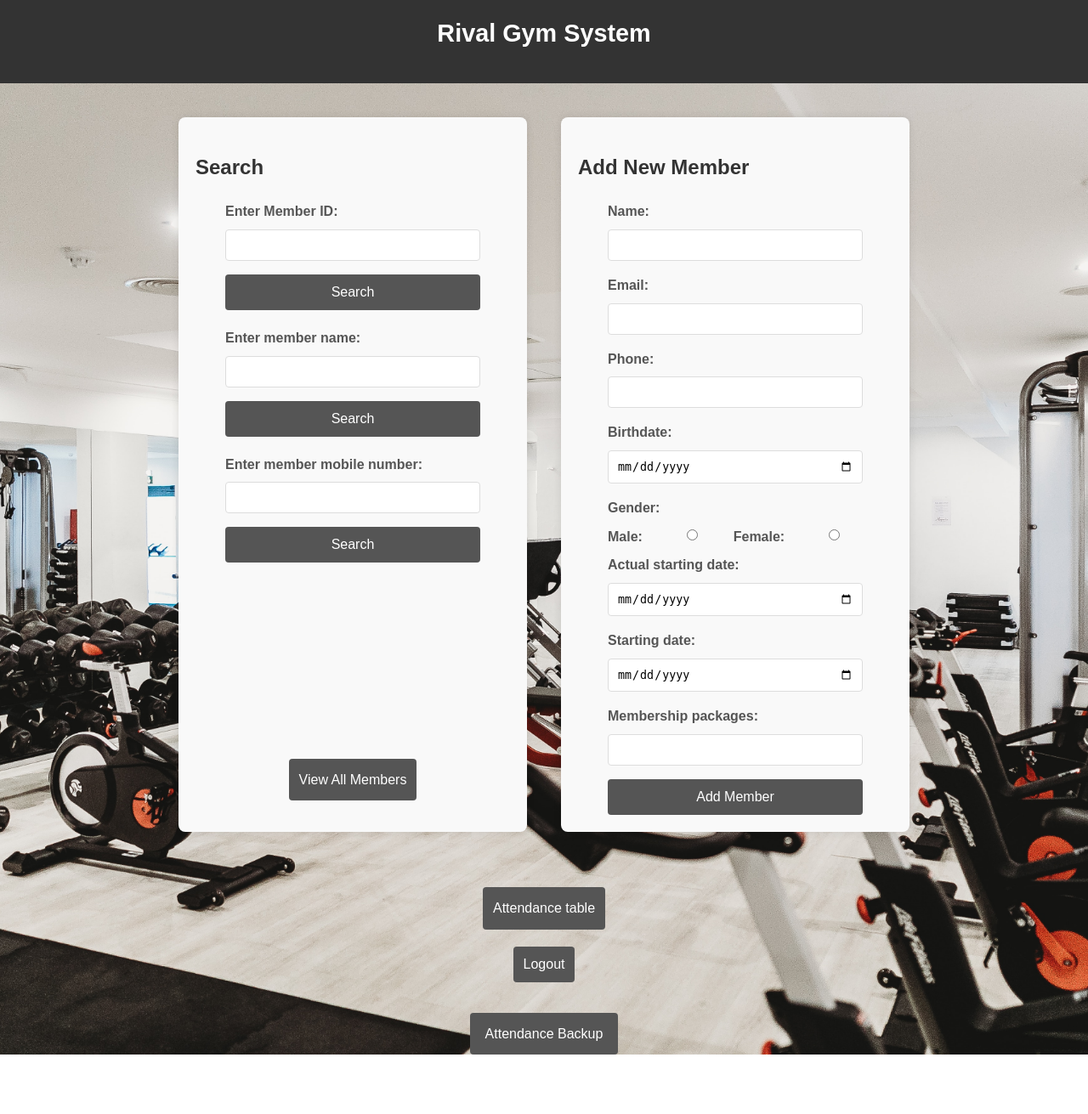
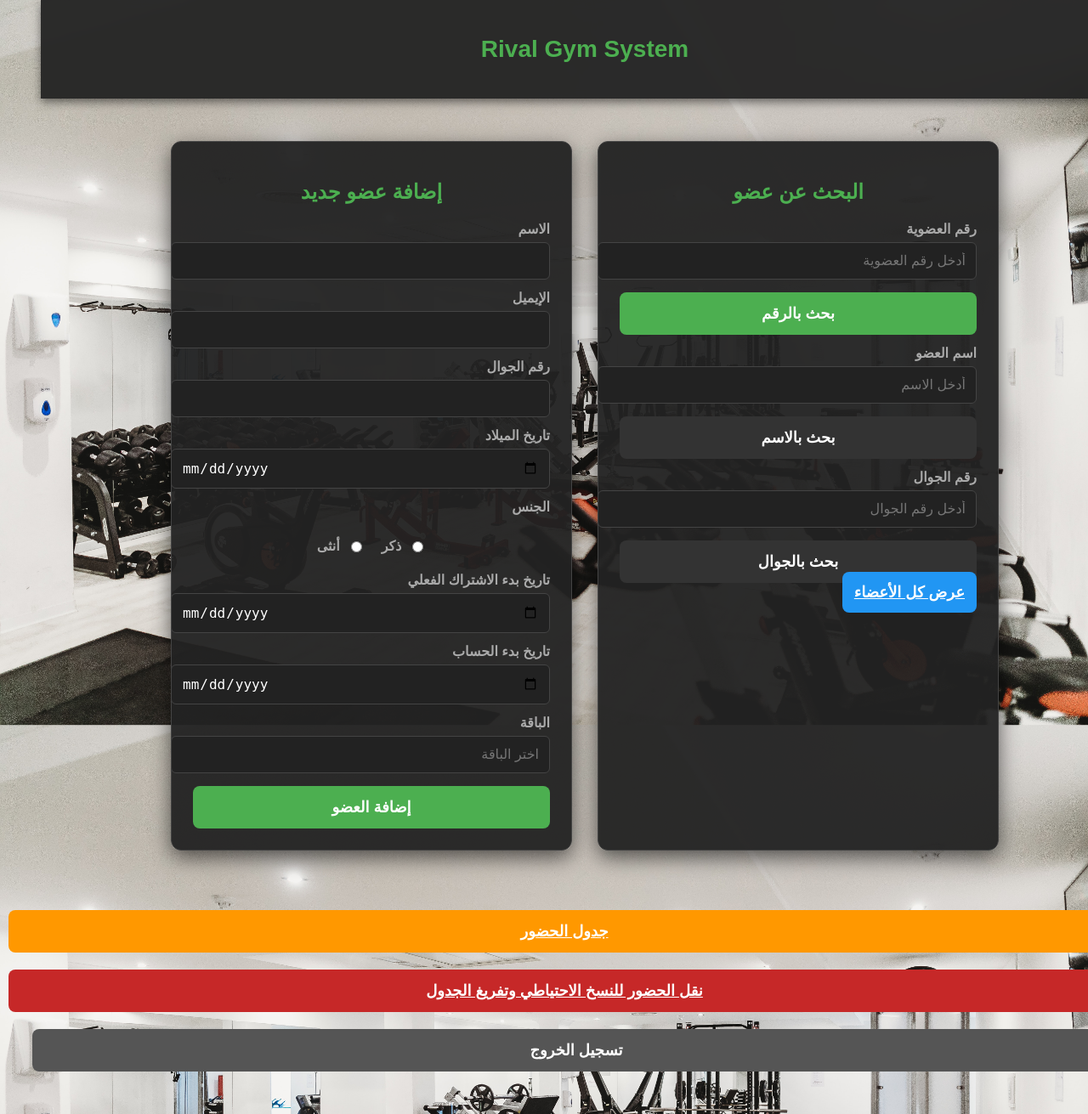
Before and after one commit to aAhmedbiram/system, a Flask app: page / in a window 1280 px wide; the page is wider, and only the part inside the window is pictured. Shown: that part at 85% size. Before the commit the page ends 1241 px from the top of that part, so only its background shows below. Run offline with Flask 3, Linux system fonts and the light colour scheme; data that the repository does not hold is empty; some libraries are stand-ins or nearby versions.

Commit message:
edit index

```diff
--- a/system_app/templates/index.html
+++ b/system_app/templates/index.html
@@ -1,224 +1,185 @@
 <!DOCTYPE html>
-<html lang="en">
+<html lang="ar" dir="rtl">
 <head>
     <meta charset="UTF-8">
     <meta name="viewport" content="width=device-width, initial-scale=1.0">
     <title>Rival Gym System</title>
     <style>
-        /* Reset styles */
-        h1, h2, p, form, label, button {
+        body {
+            font-family: 'Arial', sans-serif;
             margin: 0;
             padding: 0;
-            border: 0;
-            box-sizing: border-box;
-        }
-        body {
+            background: #111;
+            color: #fff;
+            min-height: 100vh;
             background-image: url("/static/signup.jpg");
             background-size: cover;
             background-position: center;
-            background-repeat: no-repeat;
-            font-family: 'Arial', sans-serif;
-            margin: 0;
-            padding: 0;
-            line-height: 1.6;
-            display: flex;
-            flex-direction: column;
-            align-items: center;
+            background-attachment: fixed;
         }
+
         header {
-            background-color: #333;
-            color: #fff;
-            padding: 1em;
+            background-color: rgba(34, 34, 34, 0.95);
+            color: #4caf50;
+            padding: 1.5em;
             text-align: center;
-            width: 100%;
+            font-size: 28px;
+            font-weight: bold;
+            box-shadow: 0 4px 10px rgba(0,0,0,0.5);
+            backdrop-filter: blur(5px);
         }
-        h1 {
-            color: white;
-            margin-bottom: 10px;
-            font-size: 1.8em;
-        }
-        h2, h3 {
-            color: #333;
-            margin-top: 20px;
-        }
-        .main-content {
+
+        .container {
+            max-width: 1100px;
+            margin: 30px auto;
+            padding: 20px;
             display: flex;
             flex-wrap: wrap;
-            justify-content: space-between;
-            max-width: 900px;
+            gap: 30px;
+            justify-content: center;
+        }
+
+        .card {
+            background: rgba(34, 34, 34, 0.95);
+            border-radius: 12px;
+            padding: 25px;
+            width: 420px;
+            box-shadow: 0 8px 25px rgba(0, 0, 0, 0.6);
+            border: 1px solid #444;
+            transition: transform 0.3s, box-shadow 0.3s;
+        }
+
+        .card:hover {
+            transform: translateY(-8px);
+            box-shadow: 0 15px 35px rgba(76, 175, 80, 0.3);
+        }
+
+        h2 {
+            color: #4caf50;
+            margin-bottom: 20px;
+            text-align: center;
+            font-size: 24px;
+        }
+
+        label {
+            display: block;
+            margin: 12px 0 6px;
+            color: #aaa;
+            font-weight: bold;
+        }
+
+        input, select, datalist {
             width: 100%;
-            padding: 20px;
+            padding: 12px;
+            background: #222;
+            border: 1px solid #444;
+            border-radius: 6px;
+            color: white;
+            font-size: 16px;
         }
-        section {
-            width: 45%;
-            margin: 20px;
+
+        input:focus {
+            outline: none;
+            border-color: #4caf50;
+            box-shadow: 0 0 8px rgba(76, 175, 80, 0.5);
         }
-        form {
-            margin-top: 20px;
-            max-width: 300px;
-            margin-left: auto;
-            margin-right: auto;
+
+        button, .btn {
+            width: 100%;
+            padding: 14px;
+            margin-top: 15px;
+            background: #4caf50;
+            color: white;
+            border: none;
+            border-radius: 8px;
+            font-size: 18px;
+            font-weight: bold;
+            cursor: pointer;
+            transition: all 0.3s;
+        }
+
+        button:hover, .btn:hover {
+            background: #66d66a;
+            transform: scale(1.03);
+        }
+
+        .btn-secondary {
+            background: #333;
+        }
+
+        .btn-secondary:hover {
+            background: #555;
+        }
+
+        .btn-danger {
+            background: #c62828;
+        }
+
+        .btn-danger:hover {
+            background: #e53935;
+        }
+
+        .btn-logout {
+            background: #555;
+        }
+
+        .btn-logout:hover {
+            background: #777;
+        }
+
+        .gender-group {
             display: flex;
-            flex-direction: column;
+            gap: 20px;
+            justify-content: center;
+            margin: 15px 0;
         }
-        label {
-            margin-bottom: 8px;
-            font-weight: bold;
-            color: #555;
-        }
-        button {
-            background-color: #555;
-            color: #fff;
-            padding: 12px;
-            border: none;
-            cursor: pointer;
-            text-decoration: none;
-            font-size: 16px;
-            border-radius: 4px;
-            transition: background-color 0.3s;
-        }
-        button:hover {
-            background-color: #000;
-        }
-        .all-members-btn {
-            background-color: #555;
-            color: #fff;
-            padding: 12px;
-            border: none;
-            cursor: pointer;
-            text-decoration: none;
-            font-size: 16px;
-            border-radius: 4px;
-            display: inline-block;
-            transition: background-color 0.3s;
-        }
-        .all-members-btn:hover {
-            background-color: #000;
-        }
-        .logo {
-            margin: 20px auto;
-            max-width: 100%;
-            height: auto;
-            display: block;
-        }
-        .center-box {
-            text-align: center;
-            width: 100%;
-        }
-        .add-new-member-section,
-        .search-section {
-            flex: 1;
-            max-width: 400px;
-            margin: 20px;
-            padding: 20px;
-            background-color: #f9f9f9;
-            border-radius: 8px;
-            box-shadow: 0 0 10px rgba(0, 0, 0, 0.1);
-        }
-        h2 {
-            color: #333;
-            margin-bottom: 20px;
-        }
-        .search-id-form,
-        .search-name-form,
-        .add-new-member-form {
-            display: flex;
-            flex-direction: column;
-        }
-        input {
-            width: 100%;
-            padding: 10px;
-            margin-bottom: 16px;
-            border: 1px solid #ddd;
-            border-radius: 4px;
-            box-sizing: border-box;
-        }
-        .search-member-id-button,
-        .search-member-name-button,
-        .add-new-member-button,
-        .search-member-phone-button,
-        .logout,
-        .attendance-btn {
-            background-color: #555;
-            color: #fff;
-            padding: 12px;
-            border: none;
-            border-radius: 4px;
-            cursor: pointer;
-            text-decoration: none;
-            transition: background-color 0.3s;
-        }
-        .search-member-id-button:hover,
-        .search-member-name-button:hover,
-        .add-new-member-button:hover,
-        .search-member-phone-button:hover,
-        .logout:hover,
-        .attendance-btn:hover {
-            background-color: #000;
-        }
-        .label_gender {
-            margin-bottom: 8px;
-            font-weight: bold;
-            color: #555;
-        }
-        .gender-radio-group {
+
+        .gender-group label {
             display: flex;
             align-items: center;
-            gap: 15px;
-        }
-        .label_male,
-        .label_female {
-            margin-right: 8px;
-        }
-        .male-radio,
-        .female-radio {
-            margin-bottom: 16px;
+            gap: 8px;
+            font-size: 16px;
         }
 
         /* Flash Messages */
         .flash-message {
             padding: 15px;
             margin: 20px auto;
-            max-width: 600px;
-            border-radius: 8px;
+            max-width: 800px;
+            border-radius: 10px;
             font-weight: bold;
             text-align: center;
-            box-shadow: 0 0 10px rgba(0,0,0,0.1);
-            font-size: 1.1em;
-            animation: fadeIn 0.5s ease;
+            box-shadow: 0 0 15px rgba(0,0,0,0.5);
+            animation: fadeIn 0.6s ease;
         }
+
+        .flash-message.success {
+            background: rgba(46, 125, 50, 0.9);
+            color: white;
+            border: 1px solid #4caf50;
+        }
+
         .flash-message.error {
-            background-color: #ffebee;
-            color: #c62828;
-            border: 1px solid #ef9a9a;
+            background: rgba(198, 40, 40, 0.9);
+            color: white;
+            border: 1px solid #e53935;
         }
-        .flash-message.success {
-            background-color: #e8f5e9;
-            color: #2e7d32;
-            border: 1px solid #a5d6a7;
-        }
+
         @keyframes fadeIn {
-            from { opacity: 0; transform: translateY(-10px); }
+            from { opacity: 0; transform: translateY(-20px); }
             to { opacity: 1; transform: translateY(0); }
         }
 
-        .attendance-backup-btn {
-            display: inline-block;
-            background-color: #555;
-            color: #fff;
-            padding: 12px 18px;
-            text-decoration: none;
-            font-size: 16px;
-            border-radius: 4px;
-            transition: background-color 0.3s, transform 0.15s;
-            margin-top: 10px;
+        .bottom-buttons {
+            text-align: center;
+            margin: 40px 0;
         }
 
-        .attendance-backup-btn:hover {
-            background-color: #000;
-            transform: scale(1.05);
+        .bottom-buttons a, .bottom-buttons button {
+            display: inline-block;
+            margin: 10px;
+            min-width: 220px;
         }
-
     </style>
 </head>
 <body>
@@ -235,66 +196,69 @@
     {% endwith %}
 
     <header>
-        <h1>Rival Gym System</h1>
-        <div class="logo"></div>
+        Rival Gym System
     </header>
 
-    <div class="main-content">
-        <section class="search-section">
-            <h2>Search</h2>
-            <form class="search-id-form" action="{{ url_for('show_member_data') }}" method="post">
-                <label class="search-member-id" for="member_id">Enter Member ID:</label>
-                <input class="search-id" type="text" id="member_id" name="member_id" required>
-                <button class="search-member-id-button" type="submit">Search</button>
+    <div class="container">
+
+        <!-- البحث -->
+        <div class="card">
+            <h2>البحث عن عضو</h2>
+
+            <form action="{{ url_for('show_member_data') }}" method="post">
+                <label>رقم العضوية</label>
+                <input type="text" name="member_id" required placeholder="أدخل رقم العضوية">
+                <button type="submit">بحث بالرقم</button>
             </form>
-            <form class="search-name-form" method="post" action="{{ url_for('result') }}">
-                <label class="search-member-name" for="member_name">Enter member name:</label>
-                <input class="search-name" type="text" id="member_name" name="member_name" required>
-                <button class="search-member-name-button" type="submit">Search</button>
+
+            <form action="{{ url_for('result') }}" method="post">
+                <label>اسم العضو</label>
+                <input type="text" name="member_name" required placeholder="أدخل الاسم">
+                <button type="submit" class="btn-secondary">بحث بالاسم</button>
             </form>
-            <form class="search-phone-form" method="post" action="{{ url_for('search_by_mobile_number') }}">
-                <label class="search-member-phone" for="member_phone">Enter member mobile number:</label>
-                <input class="search-phone" type="number" id="member_phone" name="member_phone" required>
-                <button class="search-member-phone-button" type="submit">Search</button>
+
+            <form action="{{ url_for('search_by_mobile_number') }}" method="post">
+                <label>رقم الجوال</label>
+                <input type="text" name="member_phone" required placeholder="أدخل رقم الجوال">
+                <button type="submit" class="btn-secondary">بحث بالجوال</button>
             </form>
-            <br><br><br><br><br><br><br><br><br>
-            <div class="center-box">
-                <a class="all-members-btn" href="{{ url_for('all_members') }}">View All Members</a>
-            </div>
-        </section>
 
-        <section class="add-new-member-section">
-            <h2 class="add-new-member-h2">Add New Member</h2>
-            <form class="add-new-member-form" action="{{ url_for('add_member_route') }}" method="post">
-                <label class="label_name" for="member_name">Name:</label>
-                <input class="name-input" type="text" id="member_name" name="member_name" required>
+            <a href="{{ url_for('all_members') }}" class="btn" style="margin-top: 20px; background:#2196F3;">
+                عرض كل الأعضاء
+            </a>
+        </div>
 
-                <label class="label_email" for="member_email">Email:</label>
-                <input class="email-input" type="email" id="member_email" name="member_email" required>
+        <!-- إضافة عضو جديد -->
+        <div class="card">
+            <h2>إضافة عضو جديد</h2>
+            <form action="{{ url_for('add_member_route') }}" method="post">
+                <label>الاسم</label>
+                <input type="text" name="member_name" required>
 
-                <label class="label_phone" for="member_phone">Phone:</label>
-                <input class="phone-input" type="text" id="member_phone" name="member_phone" required>
+                <label>الإيميل</label>
+                <input type="email" name="member_email" required>
 
-                <label for="member_birthdate">Birthdate:</label>
-                <input type="date" id="member_birthdate" name="member_birthdate" required>
+                <label>رقم الجوال</label>
+                <input type="text" name="member_phone" required>
 
-                <div class="label_gender">Gender:</div>
-                <div class="gender-radio-group">
-                    <label class="label_male" for="male">Male:</label>
-                    <input class="male-radio" type="radio" id="male" name="choice" value="Male">
-                    <label class="label_female" for="female">Female:</label>
-                    <input class="female-radio" type="radio" id="female" name="choice" value="Female">
+                <label>تاريخ الميلاد</label>
+                <input type="date" name="member_birthdate" required>
+
+                <label>الجنس</label>
+                <div class="gender-group">
+                    <label><input type="radio" name="choice" value="Male" required> ذكر</label>
+                    <label><input type="radio" name="choice" value="Female"> أنثى</label>
                 </div>
 
-                <label for="member_actual_starting_date">Actual starting date:</label>
-                <input type="date" id="member_actual_starting_date" name="member_actual_starting_date" required>
+                <label>تاريخ بدء الاشتراك الفعلي</label>
+                <input type="date" name="member_actual_starting_date" required>
 
-                <label for="member_starting_date">Starting date:</label>
-                <input type="date" id="member_starting_date" name="member_starting_date" required>
+                <label>تاريخ بدء الحساب</label>
+                <input type="date" name="member_starting_date" required>
 
-                <label for="member_membership_packages">Membership packages:</label>
-                <input list="membership_packages" id="member_membership_packages" name="member_membership_packages" required>
-                <datalist class="packages" id="membership_packages">
+                <label>الباقة</label>
+                <input list="packages" name="member_membership_packages" required placeholder="اختر الباقة">
+                <datalist id="packages">
                     <option value="1 Month">
                     <option value="2 Months">
                     <option value="3 Months">
@@ -303,19 +267,23 @@
                     <option value="12 Months">
                 </datalist>
 
-                <button class="add-new-member-button" type="submit">Add Member</button>
+                <button type="submit">إضافة العضو</button>
             </form>
-        </section>
+        </div>
+
     </div>
 
-    <br>
-    <a class="attendance-btn" href="{{ url_for('attendance_table')}}">Attendance table</a>
-    <form action="{{ url_for('logout') }}" method="get">
-        <button class="logout" type="submit">Logout</button>
-    </form>
-    <br>
-    <a class="attendance-backup-btn" href="/attendance_backup">Attendance Backup</a>
+    <div class="bottom-buttons">
+        <a href="{{ url_for('attendance_table') }}" class="btn" style="background:#ff9800;">جدول الحضور</a>
+        <a href="#" class="btn btn-danger" onclick="if(confirm('هل أنت متأكد؟ سيتم نقل الحضور للنسخ الاحتياطي وتفريغ الجدول!')) document.getElementById('deleteForm').submit();">
+            نقل الحضور للنسخ الاحتياطي وتفريغ الجدول
+        </a>
+        <form id="deleteForm" action="{{ url_for('delete_all_data') }}" method="POST" style="display:inline;"></form>
 
+        <form action="{{ url_for('logout') }}" method="get" style="display:inline;">
+            <button type="submit" class="btn btn-logout">تسجيل الخروج</button>
+        </form>
+    </div>
 
 </body>
 </html>
```
